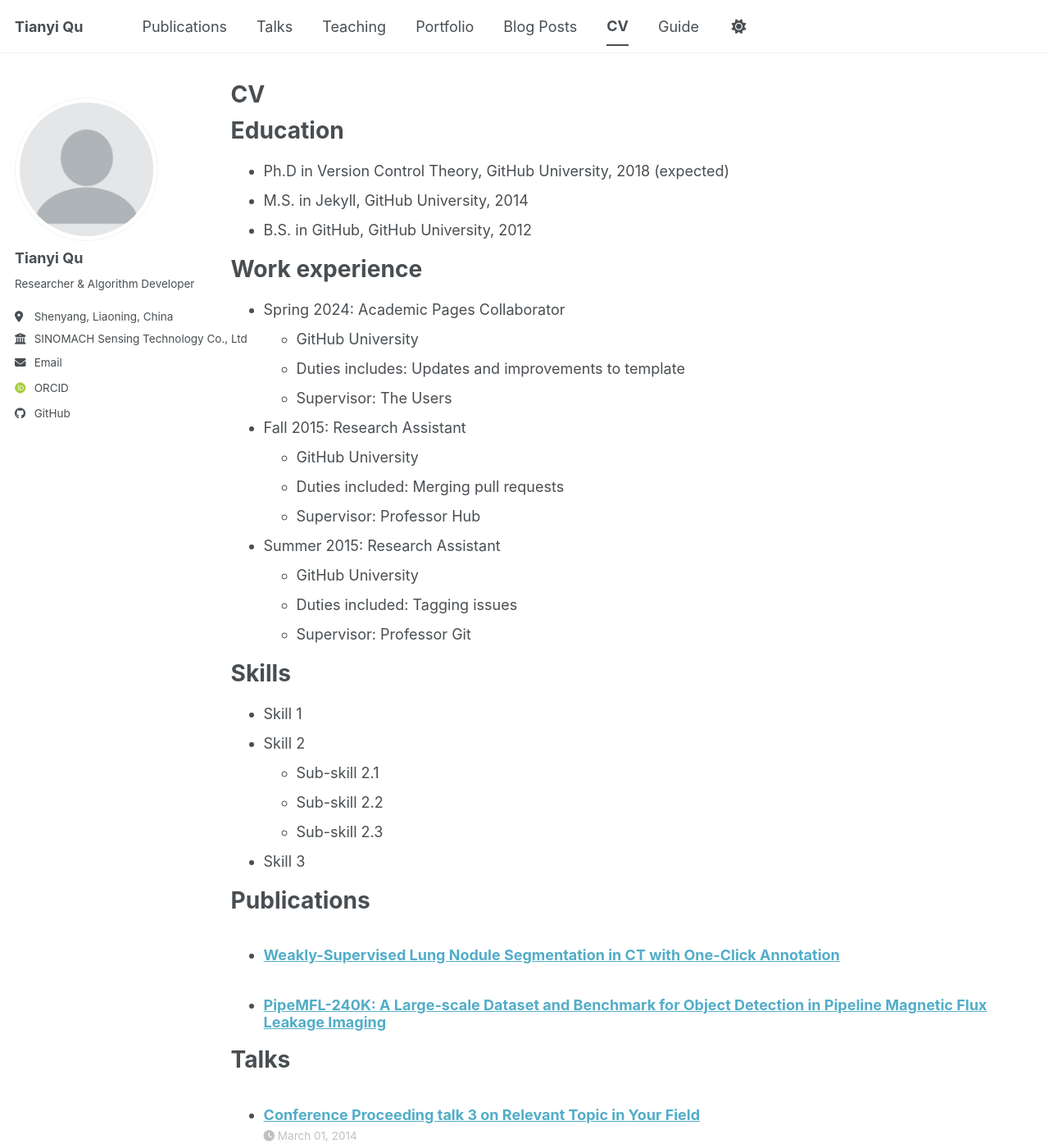
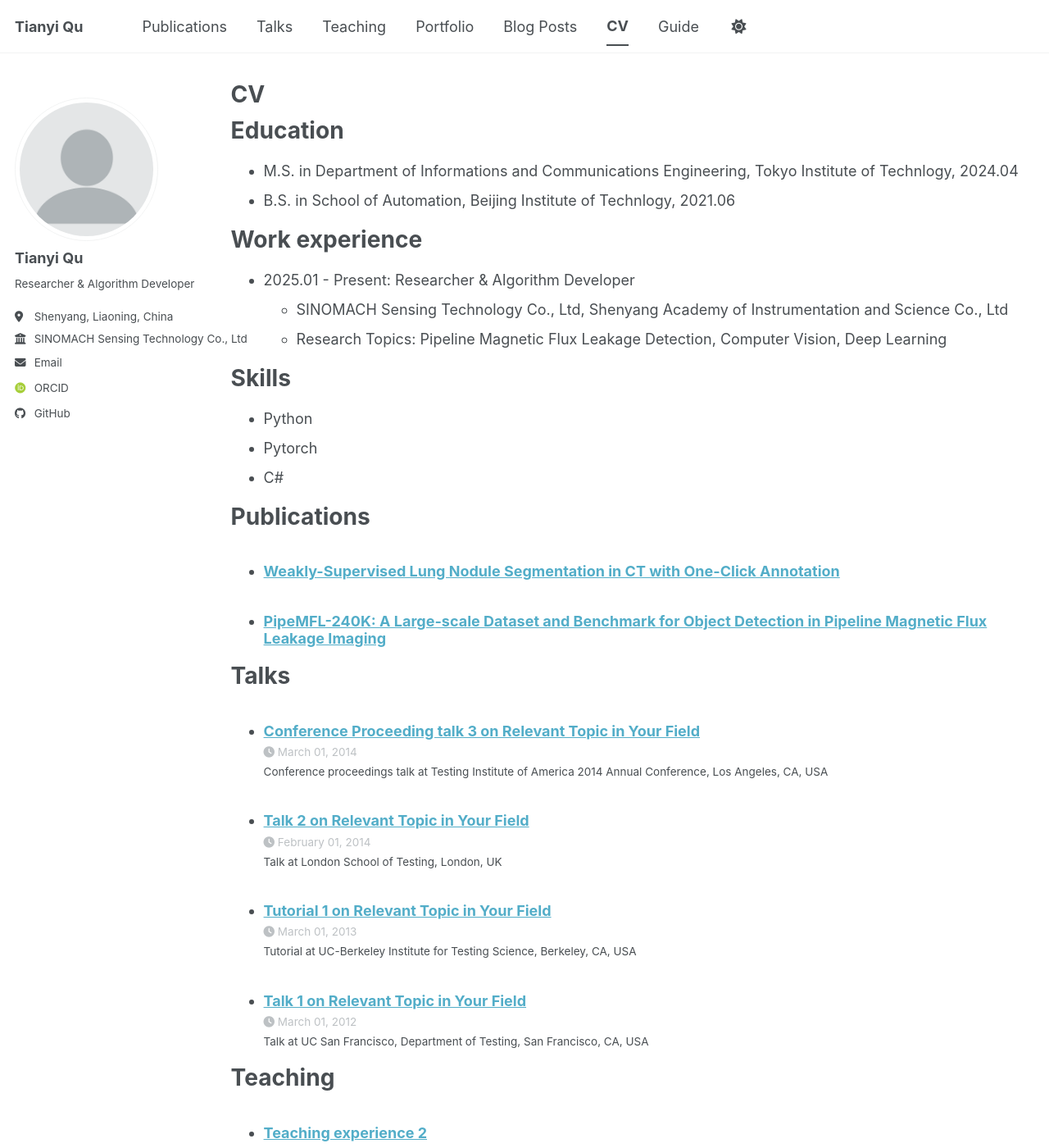
Before and after one commit to TQSAIS/tqsais.github.io, a Jekyll site: the page built from _pages/cv.md, in a window 1280 px wide and 1400 px high. Shown: the whole window at 82% size. Built offline with Jekyll 4.4.1, drawn with Linux system fonts in a browser that asks for light colours; some web fonts are replaced; a script bundle is joined from its source files by our own code; library files that are not in the unit come from our copies; some of the changed text lies outside the part shown.

Commit message:
Update cv.md

```diff
--- a/_pages/cv.md
+++ b/_pages/cv.md
@@ -11,35 +11,21 @@ redirect_from:
 
 Education
 ======
-* Ph.D in Version Control Theory, GitHub University, 2018 (expected)
-* M.S. in Jekyll, GitHub University, 2014
-* B.S. in GitHub, GitHub University, 2012
+* M.S. in Department of Informations and Communications Engineering, Tokyo Institute of Technlogy, 2024.04
+* B.S. in School of Automation, Beijing Institute of Technlogy, 2021.06
 
 Work experience
 ======
-* Spring 2024: Academic Pages Collaborator
-  * GitHub University
-  * Duties includes: Updates and improvements to template
-  * Supervisor: The Users
+* 2025.01 - Present: Researcher & Algorithm Developer
+  * SINOMACH Sensing Technology Co., Ltd, Shenyang Academy of Instrumentation and Science Co., Ltd
+  * Research Topics: Pipeline Magnetic Flux Leakage Detection, Computer Vision, Deep Learning
 
-* Fall 2015: Research Assistant
-  * GitHub University
-  * Duties included: Merging pull requests
-  * Supervisor: Professor Hub
-
-* Summer 2015: Research Assistant
-  * GitHub University
-  * Duties included: Tagging issues
-  * Supervisor: Professor Git
 
 Skills
 ======
-* Skill 1
-* Skill 2
-  * Sub-skill 2.1
-  * Sub-skill 2.2
-  * Sub-skill 2.3
-* Skill 3
+* Python
+* Pytorch
+* C#
 
 Publications
 ======
@@ -58,7 +44,3 @@ Teaching
   <ul>{% for post in site.teaching reversed %}
     {% include archive-single-cv.html %}
   {% endfor %}</ul>
-
-Service and leadership
-======
-* Currently signed in to 43 different slack teams
```
